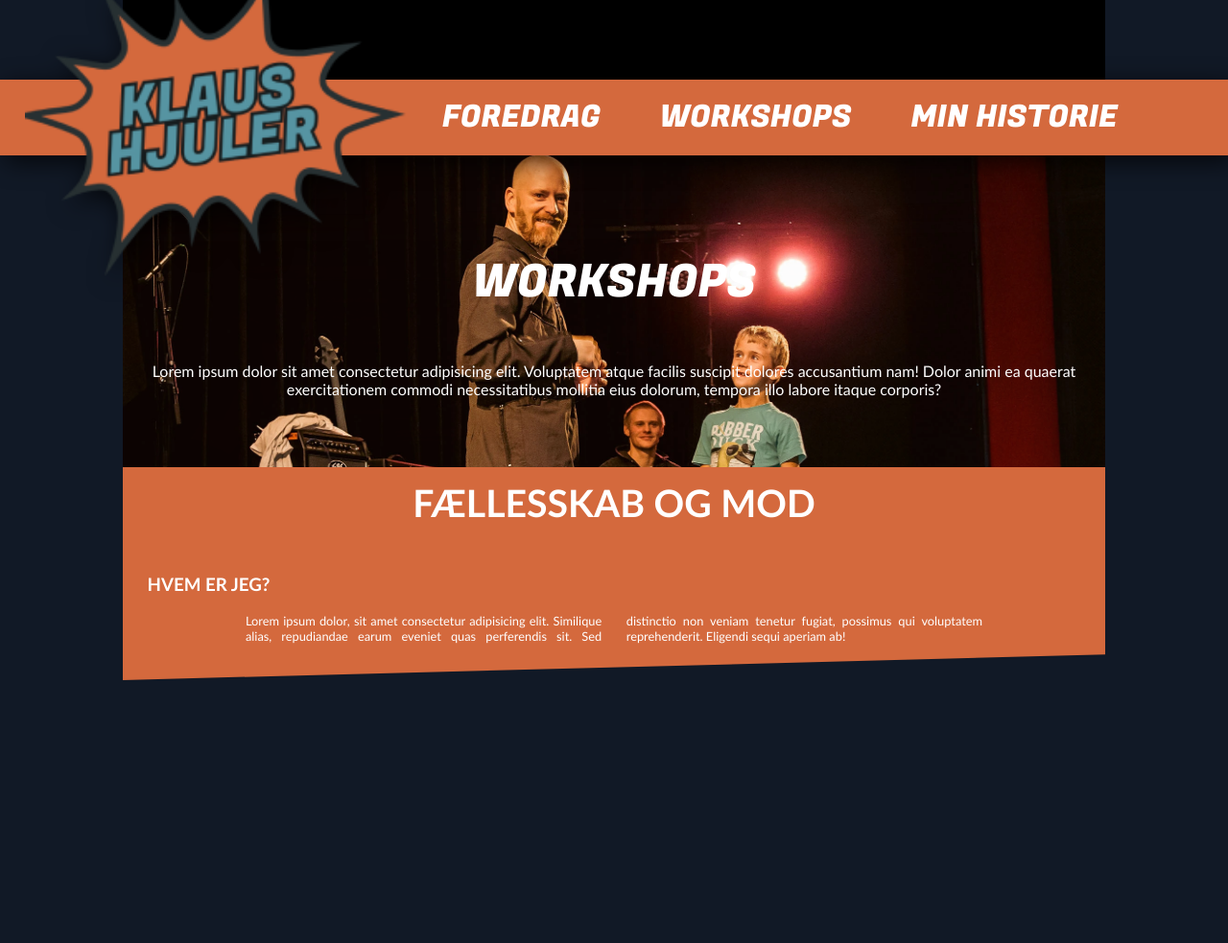
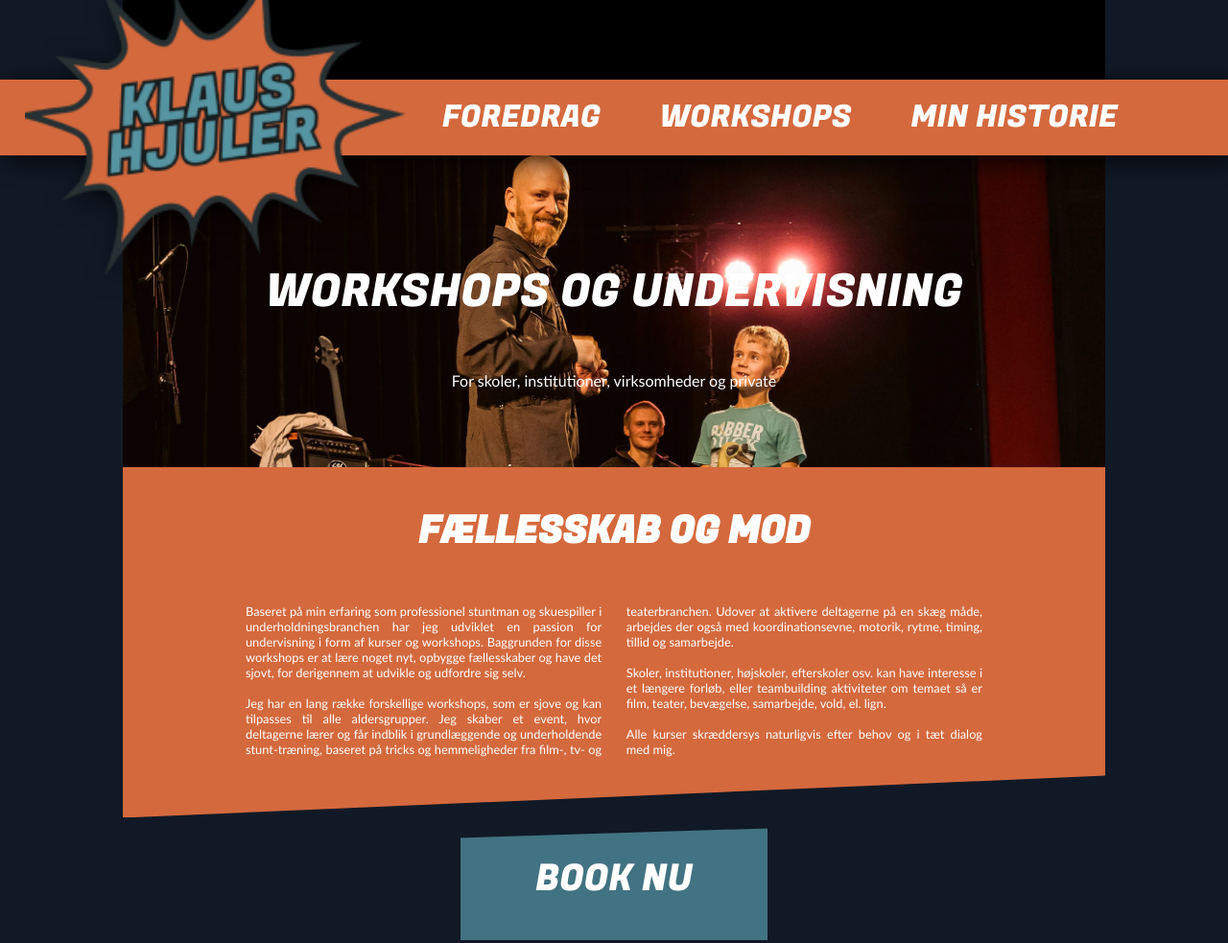
Before and after one commit to Jonasaur/KlausHjuler.dk---aflevering, a plain HTML site: page workshop.html in a window 1280 px wide. Shown: the top 983 px of the page at 96% size. Drawn offline with Linux system fonts and the light colour scheme.

Commit message:
Opdatering fra orange container foredrag og workshop
Foredrag og workshop side

```diff
--- a/styles.css
+++ b/styles.css
@@ -552,7 +552,7 @@ footer {
     align-items: center;
     color: #fff;
     text-align: justify;
-    padding: 2vw 2vw;
+    padding: 4vw 2vw;
 }
 
 .orangeContainer h2 {
@@ -608,7 +608,7 @@ footer {
     cursor: pointer;
 }
 
-/* BREAKPOINT Foredrags side*/
+/* BREAKPOINT Foredrags side og gennemgående styling af orangeContainer til workshop og min historie side*/
 @media screen and (min-width: 768px) {
     #foredrag-heroImage {
         height: 48.1474vw;
@@ -626,6 +626,7 @@ footer {
 
     .orangeContainer h2 {
         text-align: center;
+        font-family: "fugaz one";
 
     }
 
--- a/workshop.html
+++ b/workshop.html
@@ -44,10 +44,8 @@
     <main>
         <section id="workshop-heroImage" onload="changeBG2()">
             <article id="workshop-heroText">
-                <h1>WORKSHOPS</h1>
-                <p>Lorem ipsum dolor sit amet consectetur adipisicing elit. Voluptatem atque facilis
-                suscipit dolores accusantium nam! Dolor animi ea quaerat exercitationem commodi
-                necessitatibus mollitia eius dolorum, tempora illo labore itaque corporis?
+                <h1>WORKSHOPS OG UNDERVISNING</h1>
+                <p> For skoler, institutioner, virksomheder og private
                 </p>
             </article>
         </section>
@@ -55,13 +53,27 @@
         <section class="orangeContainer">
             <h2>FÆLLESSKAB OG MOD</h2>
             <section>
-                <h3>HVEM ER JEG?</h3>
-                <p> Lorem ipsum dolor, sit amet consectetur adipisicing elit. Similique alias,
-                    repudiandae earum eveniet quas perferendis sit. Sed distinctio non veniam
-                    tenetur fugiat, possimus qui voluptatem reprehenderit. Eligendi sequi aperiam ab!
+                <p> Baseret på min erfaring som professionel stuntman og skuespiller i underholdningsbranchen har jeg udviklet en passion for undervisning i form af kurser og workshops. Baggrunden for disse workshops er at lære noget nyt, opbygge fællesskaber og have det sjovt, for derigennem at udvikle og udfordre sig selv.
+                    <br>
+                    <br>
+                Jeg har en lang række forskellige workshops, som er sjove og kan tilpasses til alle aldersgrupper. Jeg skaber et event, hvor deltagerne lærer og får indblik i grundlæggende og underholdende stunt-træning, baseret på tricks og hemmeligheder fra film-, tv- og teaterbranchen. Udover at aktivere deltagerne på en skæg måde, arbejdes der også med koordinationsevne, motorik, rytme, timing, tillid og samarbejde.
+                    <br>
+                    <br>
+                Skoler, institutioner, højskoler, efterskoler osv. kan have interesse i et længere forløb, eller teambuilding aktiviteter om temaet så er film, teater, bevægelse, samarbejde, vold, el. lign.
+                    <br>
+                    <br>
+                Alle kurser skræddersys naturligvis efter behov og i tæt dialog med mig.
+
                 </p>
             </section>
         </section>
+
+        <section class="buttonWrap">
+            <a href="kontakt.html" class="linkHeight">
+                <button class="bookBtn">BOOK NU</button>
+            </a>
+        </section>
+
     </main>
 
     <script src="script.js" defer></script>
```
